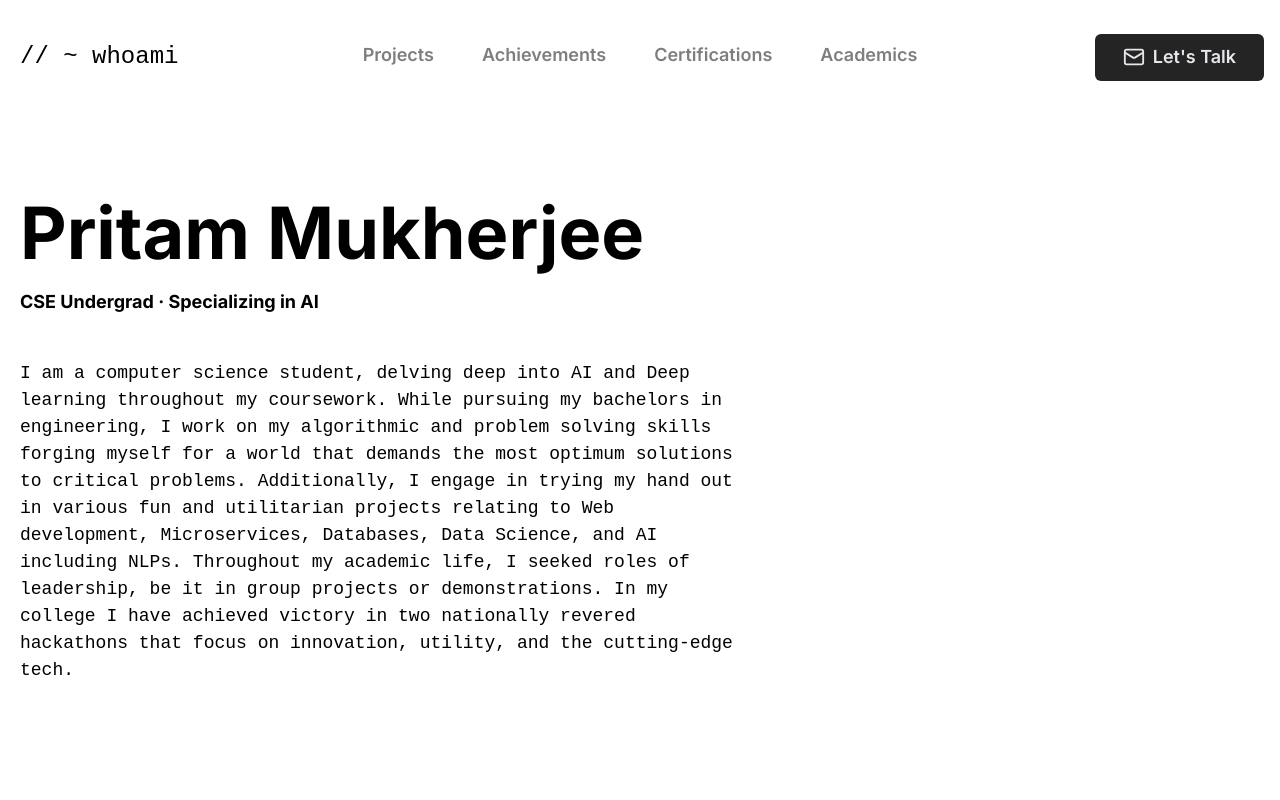
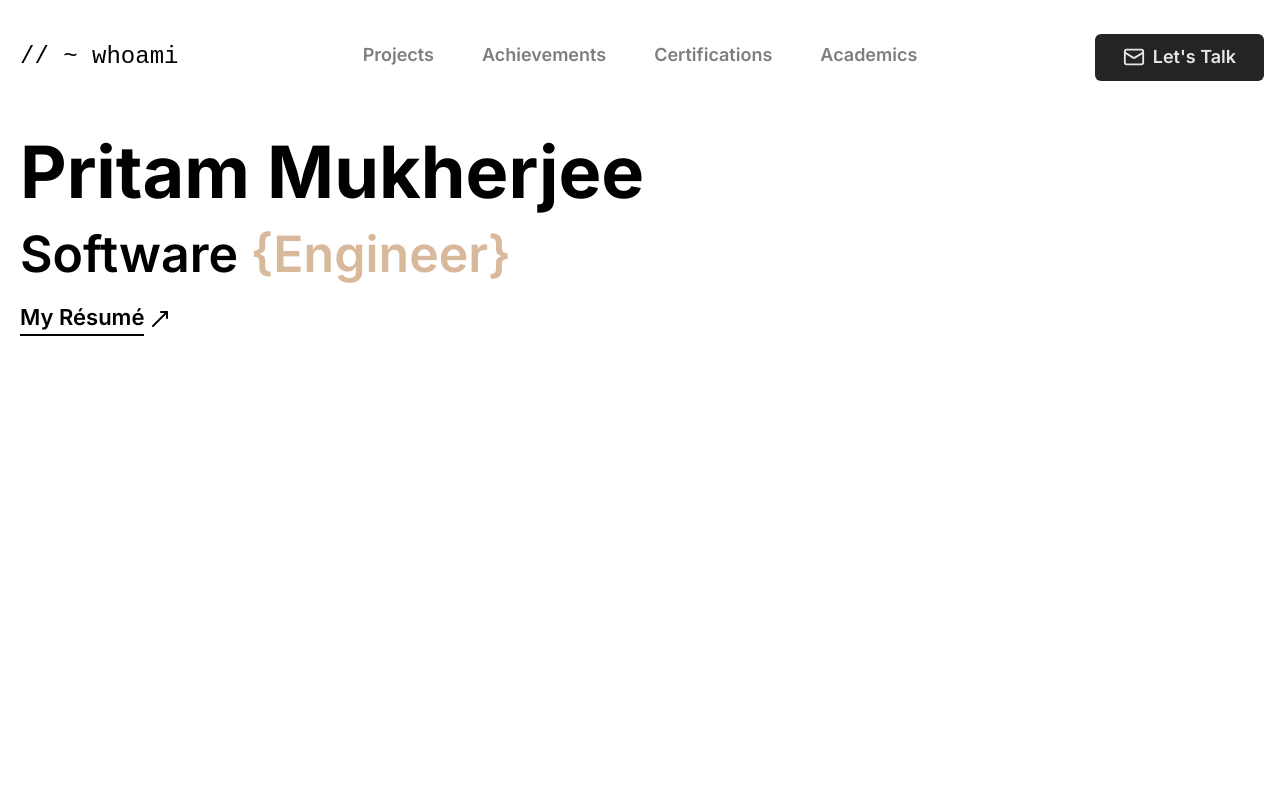
Before and after one commit to magnumxpm/portfolio, a Next.js app: page / in a window 1280 px wide. Shown: the top 800 px of the page. Built offline with nearby package versions, Linux system fonts and the light colour scheme.

Commit message:
Added subheading and external link buttons

```diff
--- a/src/app/page.tsx
+++ b/src/app/page.tsx
@@ -34,14 +34,13 @@ export default function Home() {
 	}, [])
 
 	return (
-		<main className="flex flex-col text-base !scroll-smooth items-center snap-mandatory snap-y">
+		<main className="flex flex-col text-base items-center !scroll-smooth snap-mandatory snap-y">
 			<div className="max-w-large w-full">
-				{/* Navigation */}
 				<NavBar />
 			</div>
 
 			{/* VV The div will limit all content to fill within a max-width */}
-			<div className="flex flex-col min-h-screen w-full max-w-large justify-center snap-y snap-start">
+			<div className="flex flex-col px-5 py-3 min-h-screen w-full max-w-large snap-y snap-start">
 				{data && <HeroContent tags={data.tags} desc={data.desc} />}
 			</div>
 
--- /dev/null
+++ b/src/components/ExternalLink.tsx
@@ -0,0 +1,31 @@
+import { MoveUpRight } from "lucide-react"
+import Link from "next/link"
+
+export default function ExternalLink({
+	href,
+	className,
+	variant,
+	children,
+}: {
+	href: string
+	className?: string
+	variant?: string
+	children: any
+}) {
+	return (
+		<Link
+			href={href}
+			className={`${className} flex items-center gap-1 w-fit group outline-none ${
+				variant == "big"
+					? "font-semibold text-base sm:text-lg"
+					: "text-base_mobile sm:text-base"
+			}`}
+		>
+			<div className="border-b-2 border-black group-hover:text-theme group-hover:border-theme group-focus:text-theme group-focus:border-theme">
+				{children}
+			</div>
+
+			<MoveUpRight className="group-hover:text-theme group-focus:text-theme" />
+		</Link>
+	)
+}
--- a/src/components/HeroContent.tsx
+++ b/src/components/HeroContent.tsx
@@ -4,6 +4,8 @@ import { useEffect, useState } from "react"
 import { TypeAnimation } from "react-type-animation"
 import ReactTyped from "react-typed"
 import Image from "next/image"
+import Link from "next/link"
+import ExternalLink from "./ExternalLink"
 
 export default function HeroContent({
 	tags,
@@ -29,53 +31,84 @@ export default function HeroContent({
 		}
 	}, [])
 
+	const engineerText = "{Engineer}"
+	const [nameIsDone, setNameIsDone] = useState(false)
+	const nameComplete = () => {
+		setNameIsDone((_) => true)
+	}
+
 	return (
-		<div className="flex items-center gap-1 sm:pt-0 relative">
-			<div className="flex flex-col gap-1 p-3 w-full sm:w-3/5 px-5">
-				<h1 className=" text-3xl sm:text-hero font-bold leading-tight min-h-11 sm:min-h-24">
+		// <div className="flex items-center gap-1 sm:pt-0 relative">
+		// 	<div className="flex flex-col gap-1 p-3 w-full sm:w-3/5 px-5">
+		// 		<h1 className=" text-3xl sm:text-hero font-bold leading-tight min-h-11 sm:min-h-24">
+		// 			<ReactTyped
+		// 				strings={["Pritam Mukherjee"]}
+		// 				typeSpeed={30}
+		// 				startDelay={400}
+		// 				// cursorChar="_"
+		// 				showCursor={false}
+		// 				className="cursor-default select-none"
+		// 			/>
+		// 		</h1>
+		// 		<span className="text-base_mobile sm:text-base min-h-6 sm:min-h-7 font-bold">
+		// 			<ReactTyped
+		// 				strings={[tagsStringified]}
+		// 				typeSpeed={20}
+		// 				cursorChar=""
+		// 				startDelay={1300}
+		// 				showCursor
+		// 				className="cursor-default select-none"
+		// 			/>
+		// 		</span>
+		// 		<p className="mt-6 sm:mt-10 text-base_mobile sm:text-base min-h-[500px] sm:min-h-[450px] font-code">
+		// 			{showDesc && (
+		// 				<TypeAnimation
+		// 					splitter={(str) => str.split(/(?= )/)}
+		// 					speed={{ type: "keyStrokeDelayInMs", value: 15 }}
+		// 					sequence={[desc]}
+		// 					wrapper="p"
+		// 					className="type"
+		// 					cursor={false}
+		// 				/>
+		// 			)}
+		// 		</p>
+		// 	</div>
+		// </div>
+
+		<div className="flex flex-col w-full">
+			<div className="flex flex-col py-4">
+				<h1 className="text-2xl sm:text-tab_hero md:text-hero font-bold leading-tight min-h-11 sm:min-h-24">
 					<ReactTyped
 						strings={["Pritam Mukherjee"]}
 						typeSpeed={30}
 						startDelay={400}
-						// cursorChar="_"
+						onComplete={nameComplete}
 						showCursor={false}
 						className="cursor-default select-none"
 					/>
 				</h1>
-				<span className="text-base_mobile sm:text-base min-h-6 sm:min-h-7 font-bold">
-					<ReactTyped
-						strings={[tagsStringified]}
-						typeSpeed={20}
-						cursorChar=""
-						startDelay={1300}
-						showCursor
-						className="cursor-default select-none"
-					/>
-				</span>
-				<p className="mt-6 sm:mt-10 text-base_mobile sm:text-base min-h-[500px] sm:min-h-[450px] font-code">
-					{showDesc && (
-						<TypeAnimation
-							splitter={(str) => str.split(/(?= )/)}
-							speed={{ type: "keyStrokeDelayInMs", value: 15 }}
-							sequence={[desc]}
-							wrapper="p"
-							className="type"
-							cursor={false}
-						/>
-					)}
+				<p
+					className={`text-xl sm:text-tab_sub_hero md:text-sub_hero font-semibold leading-tight transition-all duration-700 pb-4 ${
+						nameIsDone
+							? "translate-y-0 opacity-100"
+							: "opacity-0 -translate-y-5"
+					}`}
+				>
+					Software <span className="text-theme">{engineerText}</span>
 				</p>
+
+				<ExternalLink
+					href="#"
+					variant="big"
+					className={`transition-all duration-700 ${
+						nameIsDone
+							? "translate-y-0 opacity-100"
+							: "opacity-0 -translate-y-5"
+					}`}
+				>
+					My Résumé
+				</ExternalLink>
 			</div>
-			{/* <div className="w-2/5 flex items-center justify-center border">
-				<Image
-					width={36}
-					height={40}
-					className=" w-1/3"
-					src="/code.svg"
-					alt="Code glyph"
-				/>
-			</div> */}
 		</div>
-
-		// <div className="flex flex-col w-full items-center">Some content</div>
 	)
 }
--- a/tailwind.config.ts
+++ b/tailwind.config.ts
@@ -54,7 +54,10 @@ const config: Config = {
 			xl: "24px",
 			"2xl": "30px",
 			"3xl": "38px",
+			tab_hero: "60px",
+			tab_sub_hero: "40px",
 			hero: "72px",
+			sub_hero: "50px",
 		},
 		maxWidth: {
 			large: "1500px",
```
